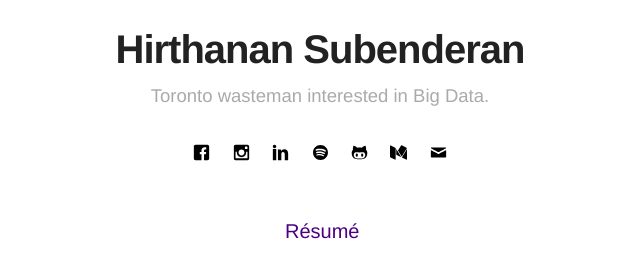
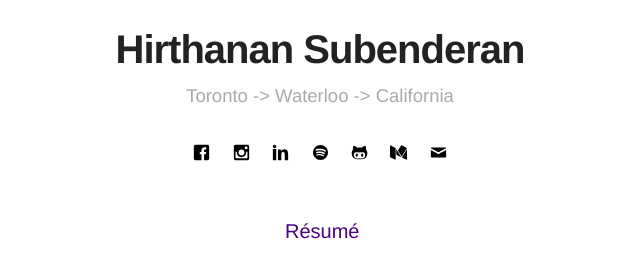
Before and after one commit to hirthanan/hirthanan.github.io, a Jekyll site: the page built from index.html, in a window 1280 px wide. Shown: the part 252-530 px from the top of the page, without its empty margins (320-960 px from the left). Built offline with Jekyll 4.4.1, drawn with Linux system fonts in a browser that asks for light colours.

Commit message:
Updated website bio

```diff
--- a/_config.yml
+++ b/_config.yml
@@ -1,6 +1,6 @@
 # main text of home
 name: Hirthanan Subenderan
-bio: Toronto wasteman interested in Big Data.
+bio: Toronto -> Waterloo -> California
 
 # twitter summary info
 description: A blog about technology and stuff related
```
